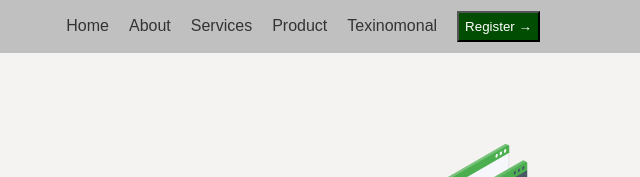
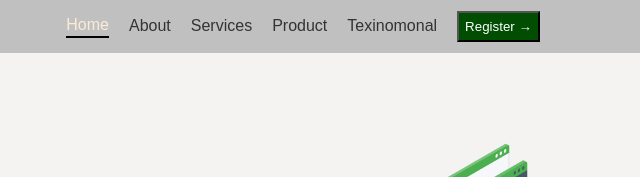
Before and after one commit to GanjKhatoonAli/Hackathon-Project, a plain HTML site: page index.html in a window 1280 px wide. In both pictures the pointer is over the link "Home". Shown: the top 177 px of the page, 640-1280 px from the left. Drawn offline with Linux system fonts and the light colour scheme; files whose address does not match are found by name.

Commit message:
Update style.css

```diff
--- a/style.css
+++ b/style.css
@@ -38,6 +38,10 @@ body{
     text-decoration: none;
     color: #333;
     display: flex;
+}
+.navlinks a:hover{
+    border-bottom: 2px solid black;
+    color: antiquewhite;
 }
 .navlinks button{
     padding: 6px;
```
